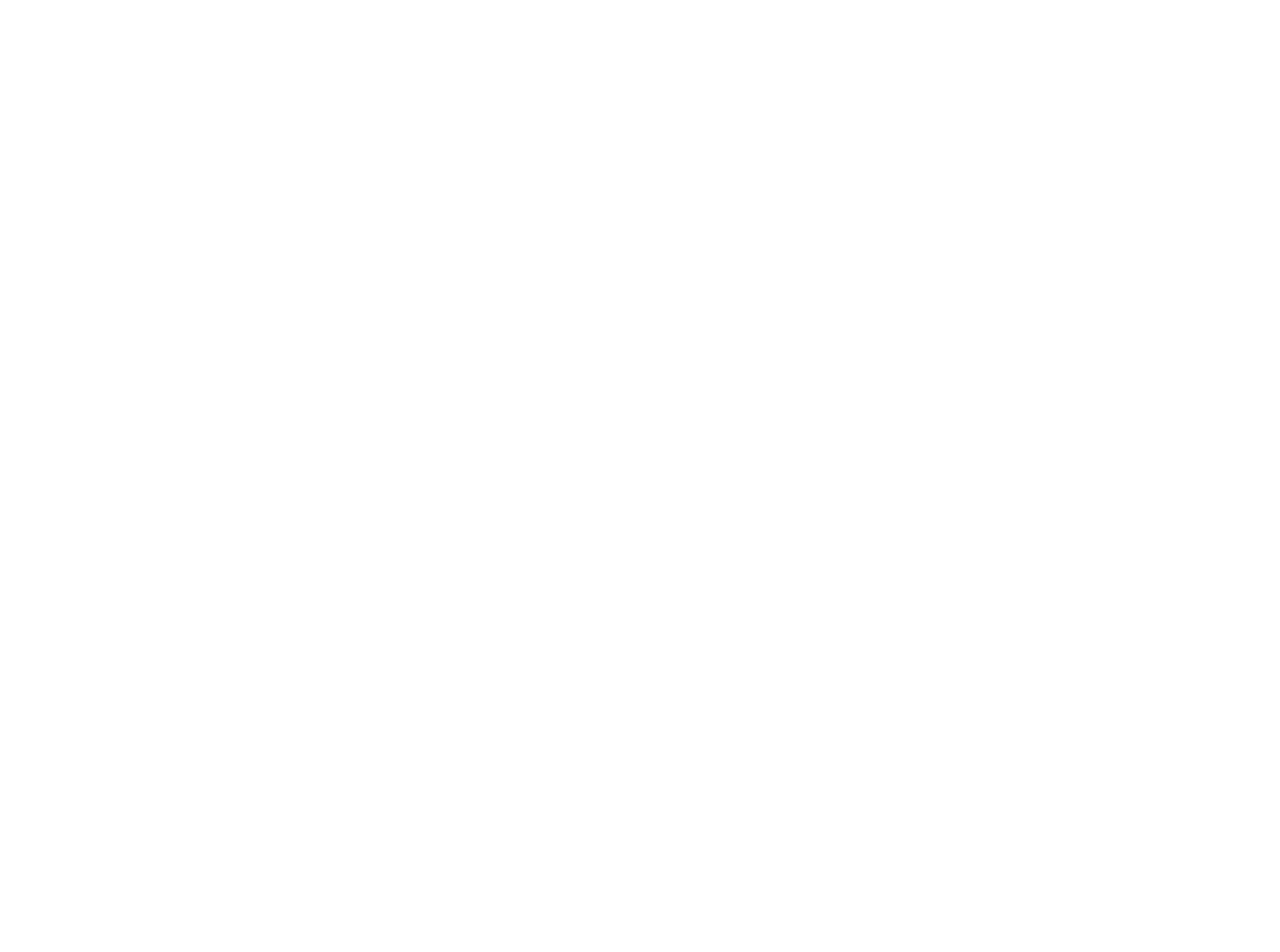
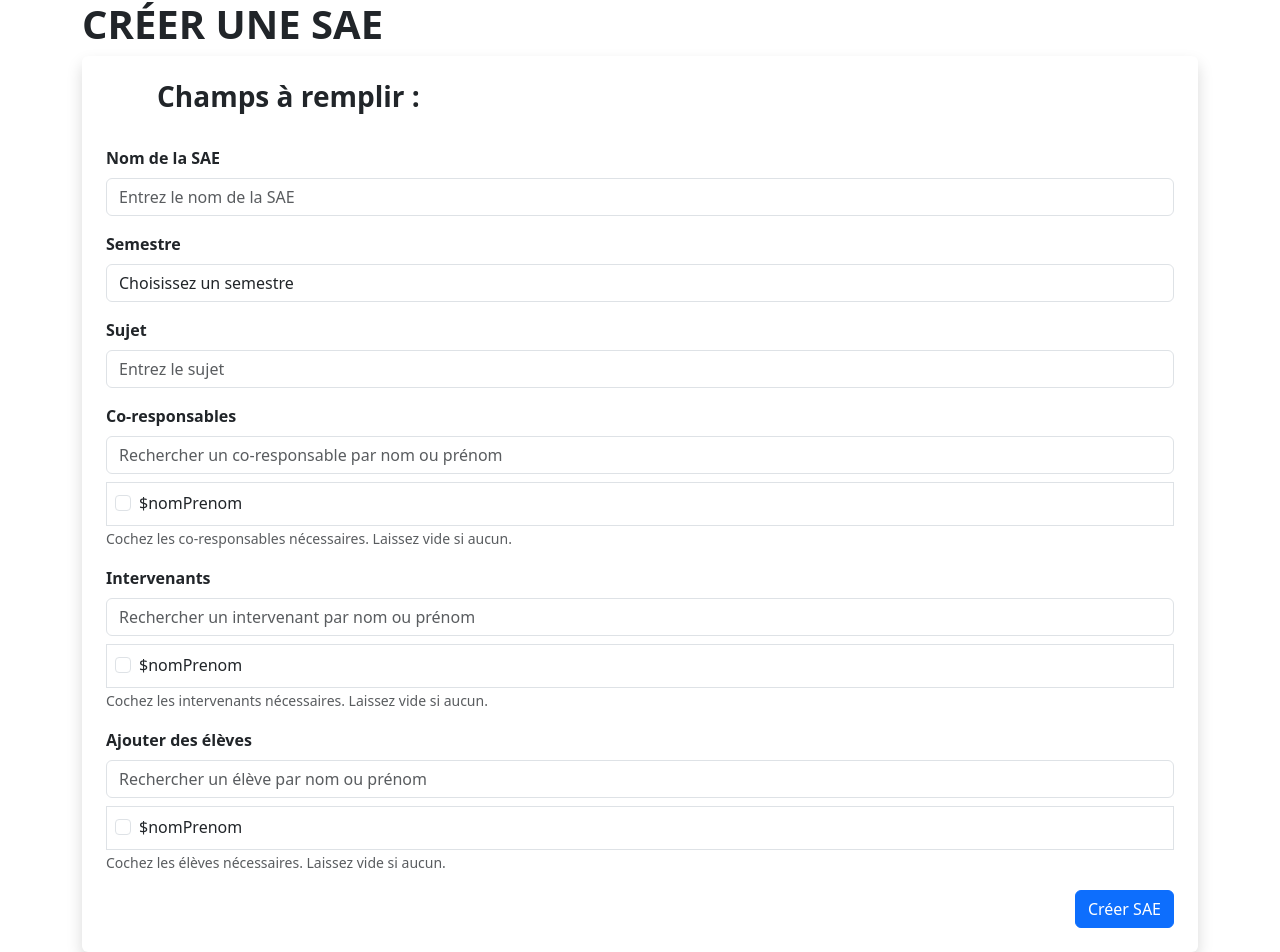
Before and after one commit to emrebondy/SAEManager-Front, an Angular app: page /CreerSAE in a window 1280 px wide. Before the commit this address led to /. Shown: the part 144-1096 px from the top of the page. Before the commit the page ends 800 px from the top, so only its background shows below. Built offline with nearby package versions, Linux system fonts and the light colour scheme.

Commit message:
formulaire creerSAE

```diff
--- a/src/app/accueil/accueil.component.html
+++ b/src/app/accueil/accueil.component.html
@@ -24,7 +24,7 @@
                     </a>
                 </div>
                 <div class="card shadow px-3 mx-5 rounded-bottom w-25 card-rendus-content">
-                    <a href="#" class="text-decoration-none text-reset">
+                    <a routerLink="/CreerSAE" class="text-decoration-none text-reset">
                         <div class="card card-create-sae shadow w-100" style="min-height: 150px;">
                         </div>
                         <div class="m-4">
--- a/src/app/accueil/accueil.component.ts
+++ b/src/app/accueil/accueil.component.ts
@@ -1,9 +1,9 @@
 import { Component } from '@angular/core';
-import { Router } from '@angular/router';
+import { Router, RouterLink } from '@angular/router';
 
 @Component({
   selector: 'app-accueil',
-  imports: [],
+  imports: [RouterLink],
   templateUrl: './accueil.component.html',
   styleUrl: './accueil.component.css'
 })
--- a/src/app/app.routes.ts
+++ b/src/app/app.routes.ts
@@ -1,8 +1,10 @@
 import { Routes } from '@angular/router';
 import { AccueilComponent } from './accueil/accueil.component';
 import { InscriptionComponent } from './inscription/inscription.component';
+import { CreerSAEComponent } from './creer-sae/creer-sae.component';
 
 export const routes: Routes = [
     {path: '', component: InscriptionComponent},
-    {path: 'Accueil', component: AccueilComponent}
+    {path: 'Accueil', component: AccueilComponent},
+    {path:'CreerSAE', component: CreerSAEComponent}
 ];
--- /dev/null
+++ b/src/app/creer-sae/creer-sae.component.html
@@ -0,0 +1,134 @@
+<div class="container mt-5 h-100">
+    <h1 class="fw-bold text-left">CRÉER UNE SAE</h1>
+    <div class="card-general shadow bg-white rounded p-4">
+        <div class="d-flex align-items-center mb-4">
+            <div class="me-3">
+                <svg width="35" height="35"><use xlink:href="#arrow-icon"></use></svg>
+            </div>
+            <h3 class="fw-bold">Champs à remplir :</h3>
+        </div>
+        <form action="?module=creerSae&action=submit" method="POST">
+            <div class="mb-3">
+                <label for="nomSae" class="form-label fw-bold">Nom de la SAE</label>
+                <input type="text" class="form-control" id="nomSae" name="nomSae" placeholder="Entrez le nom de la SAE" required>
+            </div>
+            <div class="mb-3">
+                <label for="semestre" class="form-label fw-bold">Semestre</label>
+                <select class="form-control" name="semestre" id="semestre" required>
+                    <option disabled selected value="">Choisissez un semestre</option>
+                    <option value="1">Semestre 1</option>
+                    <option value="2">Semestre 2</option>
+                    <option value="3">Semestre 3</option>
+                    <option value="4">Semestre 4</option>
+                    <option value="5">Semestre 5</option>
+                    <option value="6">Semestre 6</option>
+                </select>
+            </div>
+            <div class="mb-3">
+                <label for="sujet" class="form-label fw-bold">Sujet</label>
+                <input type="text" class="form-control" id="sujet" name="sujet" placeholder="Entrez le sujet" required>
+            </div>
+
+            <!-- Co-responsables -->
+            <div class="mb-3">
+                <label class="form-label fw-bold">Co-responsables</label>
+                <input type="text" class="form-control mb-2" id="searchCoResponsables" placeholder="Rechercher un co-responsable par nom ou prénom">
+                <div class="border p-2 choix-responsable" style="max-height: 150px; overflow-y: auto;" id="coResponsablesList">
+<!-- HTML;
+
+
+            foreach ($listePersonne as $personne) {
+                if ($personne['estProf']) {
+                    $id = htmlspecialchars($personne['idPersonne']);
+                    $nomPrenom = htmlspecialchars($personne['prenom'] . ' ' . $personne['nom']);
+                    echo <<<HTML -->
+
+
+                    <div class="form-check co-responsable-item">
+                        <input class="form-check-input" type="checkbox" id="coResponsable$id" name="coResponsables[]" value="$id">
+                        <label class="form-check-label" for="coResponsable$id">$nomPrenom</label>
+                    </div>
+<!-- HTML;
+                }
+            }
+
+            echo <<<HTML -->
+
+                </div>
+                <small class="text-muted">Cochez les co-responsables nécessaires. Laissez vide si aucun.</small>
+            </div>
+
+
+            <!-- Intervenants -->
+            <div class="mb-3">
+                <label class="form-label fw-bold">Intervenants</label>
+                <input type="text" class="form-control mb-2" id="searchIntervenants" placeholder="Rechercher un intervenant par nom ou prénom">
+                <div class="border p-2" style="max-height: 150px; overflow-y: auto;" id="intervenantsList">
+
+
+<!-- HTML;
+
+
+            foreach ($listePersonne as $personne) {
+                if ($personne['estProf']) {
+                    $id = htmlspecialchars($personne['idPersonne']);
+                    $nomPrenom = htmlspecialchars($personne['prenom'] . ' ' . $personne['nom']);
+                    echo <<<HTML -->
+
+
+                    <div class="form-check intervenant-item">
+                        <input class="form-check-input" type="checkbox" id="intervenant$id" name="intervenants[]" value="$id">
+                        <label class="form-check-label" for="intervenant$id">$nomPrenom</label>
+                    </div>
+
+
+<!-- HTML;
+                }
+            }
+
+            echo <<<HTML -->
+
+
+                </div>
+                <small class="text-muted">Cochez les intervenants nécessaires. Laissez vide si aucun.</small>
+            </div>
+
+
+            <!-- Ajouter des élèves -->
+            <div class="mb-3">
+                <label class="form-label fw-bold">Ajouter des élèves</label>
+                <input type="text" class="form-control mb-2" id="searchEleves" placeholder="Rechercher un élève par nom ou prénom">
+                <div class="border p-2" style="max-height: 150px; overflow-y: auto;" id="elevesList">
+
+
+<!-- HTML;
+
+
+            foreach ($listePersonne as $personne) {
+                if (!($personne['estProf'])) {
+                    $id = htmlspecialchars($personne['idPersonne']);
+                    $nomPrenom = htmlspecialchars($personne['prenom'] . ' ' . $personne['nom']);
+                    echo <<<HTML -->
+
+
+                    <div class="form-check eleve-item">
+                        <input class="form-check-input" type="checkbox" id="eleve$id" name="eleves[]" value="$id">
+                        <label class="form-check-label" for="eleve$id">$nomPrenom</label>
+                    </div>
+
+<!-- HTML;
+                }
+            }
+
+            echo <<<HTML -->
+
+                </div>
+                <small class="text-muted">Cochez les élèves nécessaires. Laissez vide si aucun.</small>
+            </div>
+
+            <div class="d-flex justify-content-end">
+                <button type="submit" class="btn btn-primary">Créer SAE</button>
+            </div>
+        </form>
+    </div>
+</div>
```
Also changed, not shown: src/app/creer-sae/creer-sae.component.ts (added, +11 -0 lines), src/app/creer-sae/creer-sae.component.css (added), 1 other file (tests, documents, lock files or other folders).
